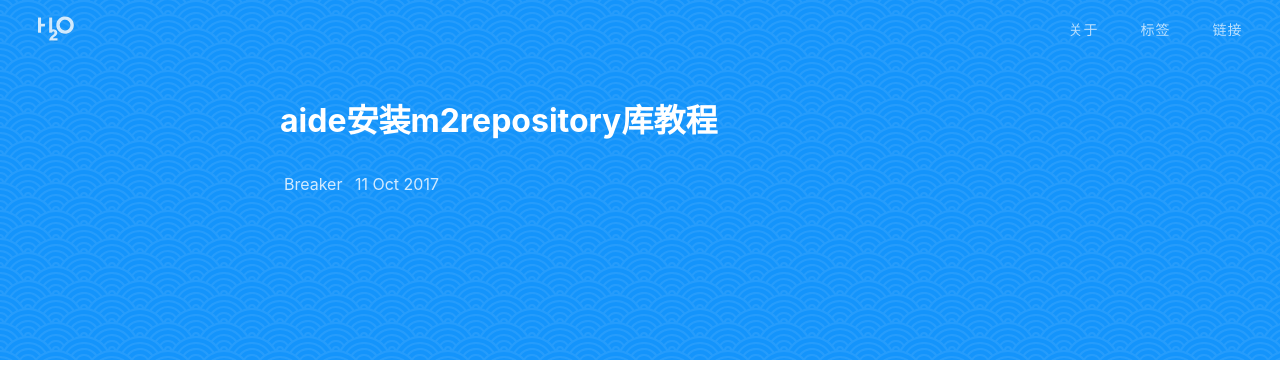
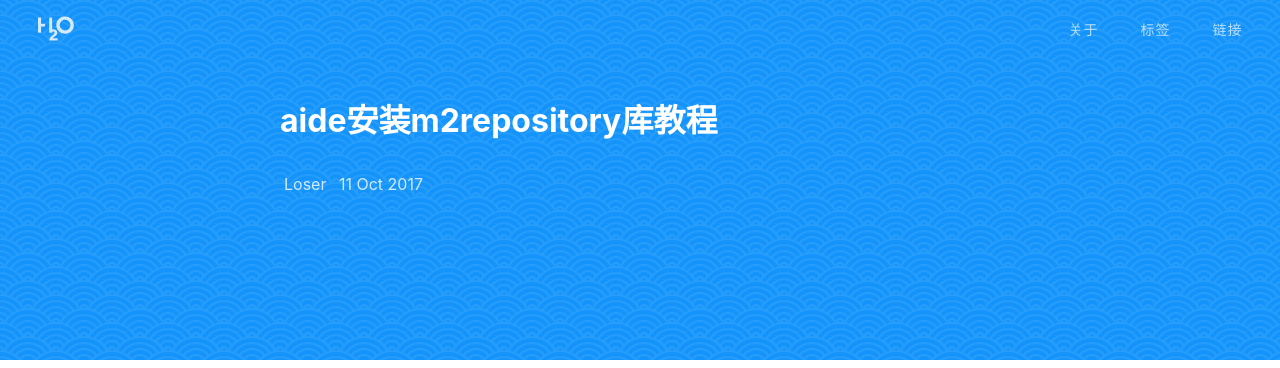
Before and after one commit to luolisen/luolisen.github.io, a Jekyll site: the page built from _posts/2020-04-11-id0001.md, in a window 1280 px wide and 900 px high. Shown: the top 368 px of the window. Built offline with Jekyll 4.4.1, drawn with Linux system fonts in a browser that asks for light colours; nearby versions of some CDN libraries; comment, search, counter and statistics services are not loaded; a style sheet for code colours, icons or effects is not loaded.

Commit message:
Update _config.yml

```diff
--- a/_config.yml
+++ b/_config.yml
@@ -50,8 +50,8 @@ footer:
   since: 2020
 
 # Author 配置博主信息
-author: 'Breaker'
-nickname: 'Braeker'
+author: 'Loser'
+nickname: 'Loser'
 bio: '不务正业的逗比中学生，有事联系<a href="1702456431@qq.com"> 个人邮箱</a>'
 avatar: 'https://s2.loli.net/2023/01/03/34psgHrTWElvnb9.jpg' # 进行修改，必须要完整链接
 
```
